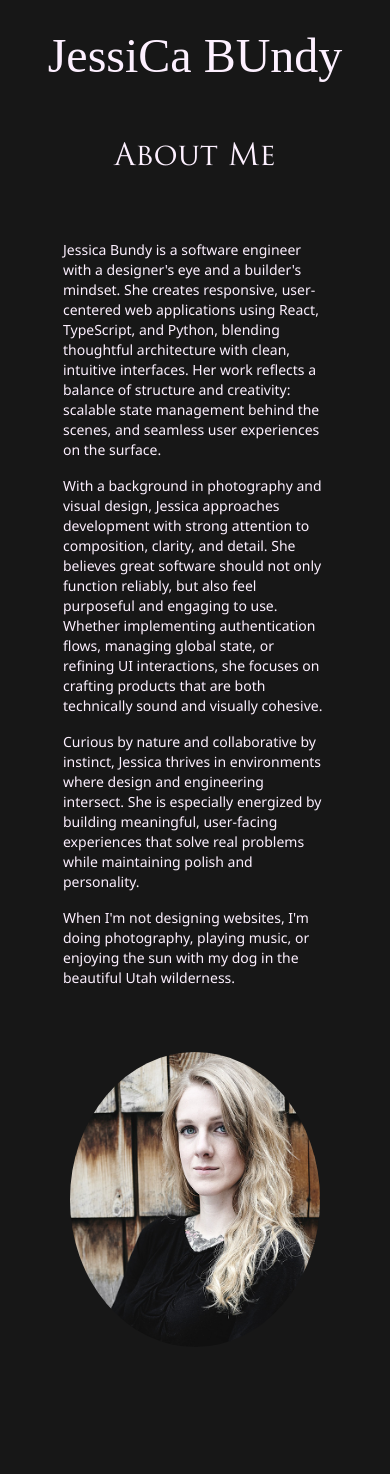
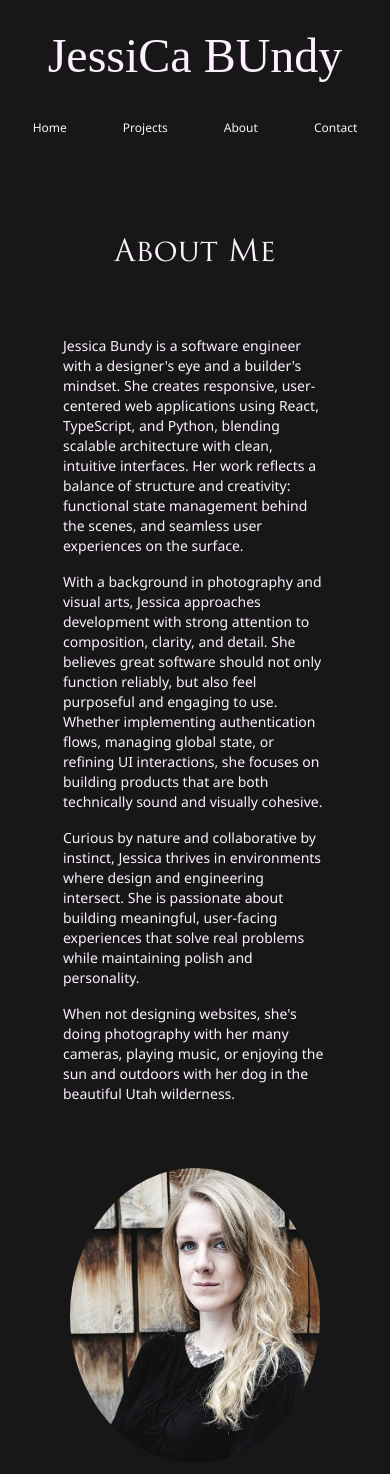
Before and after one commit to jbunds801/jbunds-portfolio-nextjs, a Next.js app: page /about in a window 390 px wide. Shown: the top 1474 px of the page. Before the commit the page ends 1443 px from the top, so only its background shows below. Built offline with nearby package versions, Linux system fonts and the light colour scheme; a web font is replaced by a local one.

Commit message:
small adjustment to shimmer effect, navbar, and about me.

```diff
--- a/app/about/page.tsx
+++ b/app/about/page.tsx
@@ -9,27 +9,26 @@ const About = () => {
                 <p className='pb-4 text-sm sm:text-base'>Jessica Bundy is a software engineer with a designer&apos;s
                     eye and a builder&apos;s mindset. She creates responsive, user-centered
                     web applications using React, TypeScript, and Python, blending
-                    thoughtful architecture with clean, intuitive interfaces. Her work
-                    reflects a balance of structure and creativity: scalable state
+                    scalable architecture with clean, intuitive interfaces. Her work
+                    reflects a balance of structure and creativity: functional state
                     management behind the scenes, and seamless user experiences on the
                     surface.</p>
 
-                <p className='pb-4 text-sm sm:text-base'>With a background in photography and visual design, Jessica approaches
+                <p className='pb-4 text-sm sm:text-base'>With a background in photography and visual arts, Jessica approaches
                     development with strong attention to composition, clarity, and detail.
                     She believes great software should not only function reliably, but
                     also feel purposeful and engaging to use. Whether implementing
                     authentication flows, managing global state, or refining UI interactions,
-                    she focuses on crafting products that are both technically sound and
+                    she focuses on building products that are both technically sound and
                     visually cohesive.</p>
 
                 <p className='pb-4 text-sm sm:text-base'>Curious by nature and collaborative by instinct, Jessica thrives in
-                    environments where design and engineering intersect. She is especially
-                    energized by building meaningful, user-facing experiences that solve real
+                    environments where design and engineering intersect. She is passionate about building meaningful, user-facing experiences that solve real
                     problems while maintaining polish and personality.</p>
 
                 <p className='pb-4 text-sm sm:text-base'>
-                    When I&apos;m not designing websites, I&apos;m doing photography, playing music, or enjoying the
-                    sun with my dog in the beautiful Utah wilderness.
+                    When not designing websites, she&apos;s doing photography with her many cameras, playing music,
+                    or enjoying the sun and outdoors with her dog in the beautiful Utah wilderness.
                 </p>
             </section>
 
--- a/app/globals.css
+++ b/app/globals.css
@@ -58,10 +58,10 @@ body {
 
 @keyframes my-shimmer {
   0% {
-    background-position: 0%;
+    background-position: -50%;
   }
   100% {
-    background-position: 200%;
+    background-position: 150%;
   }
 }
 
@@ -70,7 +70,7 @@ body {
     65deg,
     var(--color-pink-cstm),
     var(--color-cyan-cstm),
-    var(--site-text),
+    white,
     var(--color-cyan-cstm),
     var(--color-pink-cstm)
   );
@@ -84,7 +84,7 @@ body {
     65deg,
     var(--color-pink-cstm),
     var(--color-cyan-cstm),
-    var(--site-text),
+    white,
     var(--color-cyan-cstm),
     var(--color-pink-cstm)
   );
@@ -102,12 +102,6 @@ body {
   filter: drop-shadow(0 0 4px #77eaf9) drop-shadow(0 0 4px #77eaf9);
 }
 
-/* Reference Only */
-color picker {
-  background-color: #7eb6d6;
-  color: #ff8df7;
-}
-
 /* @media (prefers-color-scheme: dark) {
   :root {
     --background: #0a0a0a;
--- a/src/components/NavBar.tsx
+++ b/src/components/NavBar.tsx
@@ -10,8 +10,8 @@ const NavBar: React.FC = () => {
                 <div className="flex items-center px-8 text-5xl sm:text-6xl" style={{ fontFamily: 'Heroeau' }}>
                     JessiCa BUndy
                 </div>
-                <div className="w-auto hidden sm:block" id="navbar-default">
-                    <ul className="font-medium flex flex-row p-8 mt-0 space-x-8">
+                <div /* className="hidden sm:block" */ id="navbar-default">
+                    <ul className="text-xs sm:text-base font-medium flex flex-row p-8 mt-0 space-x-8">
                         <li>
                             <Link
                                 href="/"
```
